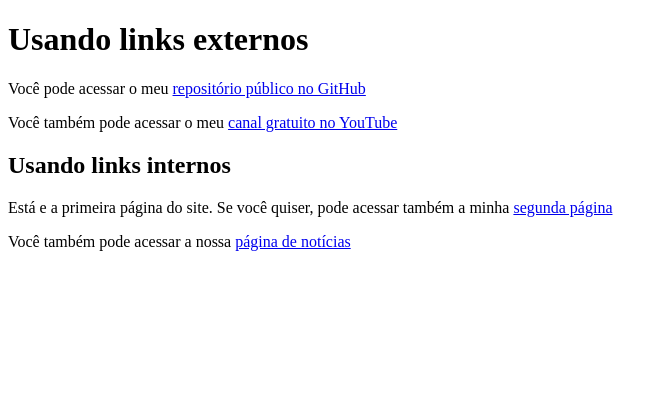
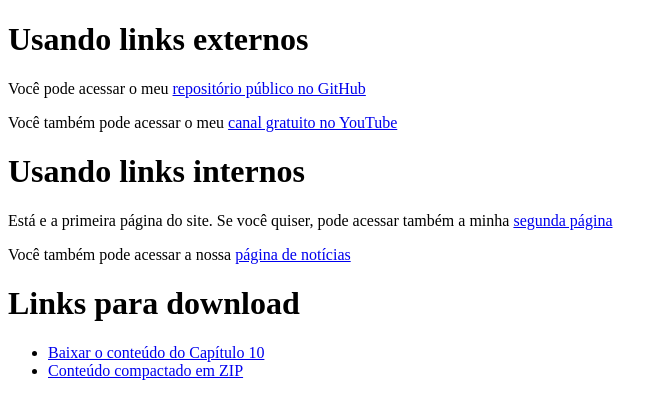
Before and after one commit to nmarcotulio/Curso-HTML5-e-CSS3-modulo-1-de-5, a plain HTML site: page ex0010/index.html in a window 1280 px wide. Shown: the whole page, without its empty margins (0-668 px from the left). Drawn offline with Linux system fonts and the light colour scheme.

Commit message:
exercício do Capítulo 10 Aula 3 – Links para download

```diff
--- a/ex0010/index.html
+++ b/ex0010/index.html
@@ -9,8 +9,15 @@
     <h1>Usando links externos</h1>
     <p>Você pode acessar o meu <a href="https://github.com/nmarcotulio" target="_blank" rel="external">repositório público no GitHub</a></p> <!--CTRL + SHIFT + P p/ envelopar-->
     <p>Você também pode acessar o meu <a href="https://www.youtube.com/@marcotulionogueira778" target="_blank" rel="external">canal gratuito no YouTube</a></p>
-    <h2>Usando links internos</h2>
+
+    <h1>Usando links internos</h1>
     <p>Está e a primeira página do site. Se você quiser, pode acessar também a minha <a href="pag002.html" rel="next" target="_self">segunda página</a></p>
     <p>Você também pode acessar a nossa <a href="noticias/pag003.html" rel="next" target="_self">página de notícias</a></p>
+
+    <h1>Links para download</h1>
+    <ul>
+        <li><a href="livro/10 - Ligações em toda parte.pdf" download="meulivro.pdf" type="application/pdf">Baixar o conteúdo do Capítulo 10</a></li>
+        <li><a href="livro/10 - Ligações em toda parte.zip" download="meulivro.zip" type="application/zip">Conteúdo compactado em ZIP</a></li>
+    </ul>
 </body>
 </html>
```
Also changed, not shown: 2 other files.
